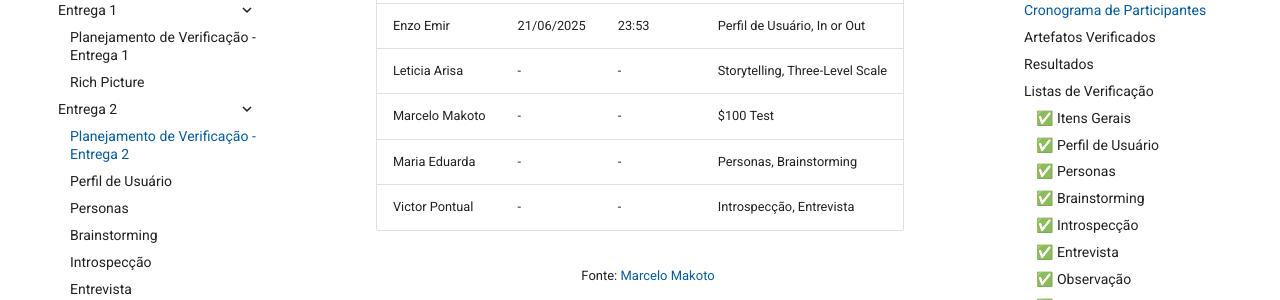
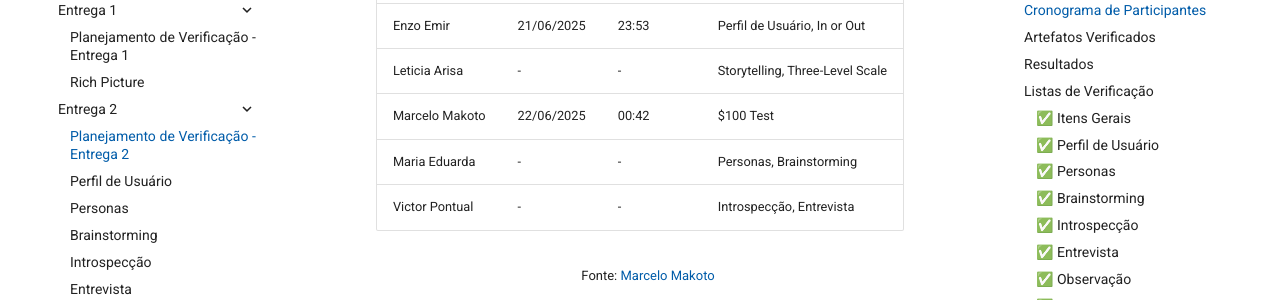
Before and after one commit to eduardodpms/REQ-FGTS, an MkDocs documentation site: the page built from docs/Verificacao/Grupo/Entrega-2/planejamento-verificacao-entrega-2.md, in a window 1280 px wide and 900 px high, scrolled down 756 px. Shown: the part 152-452 px from the top of the window. Built offline with MkDocs 1.6.1 and Material for MkDocs 9.7.7, drawn with Linux system fonts in a browser that asks for light colours; comment, search, counter and statistics services are not loaded.

Commit message:
docs: data e hora no cronograma

```diff
--- a/docs/Verificacao/Grupo/Entrega-2/planejamento-verificacao-entrega-2.md
+++ b/docs/Verificacao/Grupo/Entrega-2/planejamento-verificacao-entrega-2.md
@@ -52,8 +52,8 @@ A metodologia utilizada na etapa de verificação é o método de inspeção de
     </tr>
     <tr>
       <td> Marcelo Makoto </td>
-      <td> - </td>
-      <td> - </td>
+      <td> 22/06/2025 </td>
+      <td> 00:42 </td>
       <td> $100 Test </td>
     </tr>
     <tr>
```
